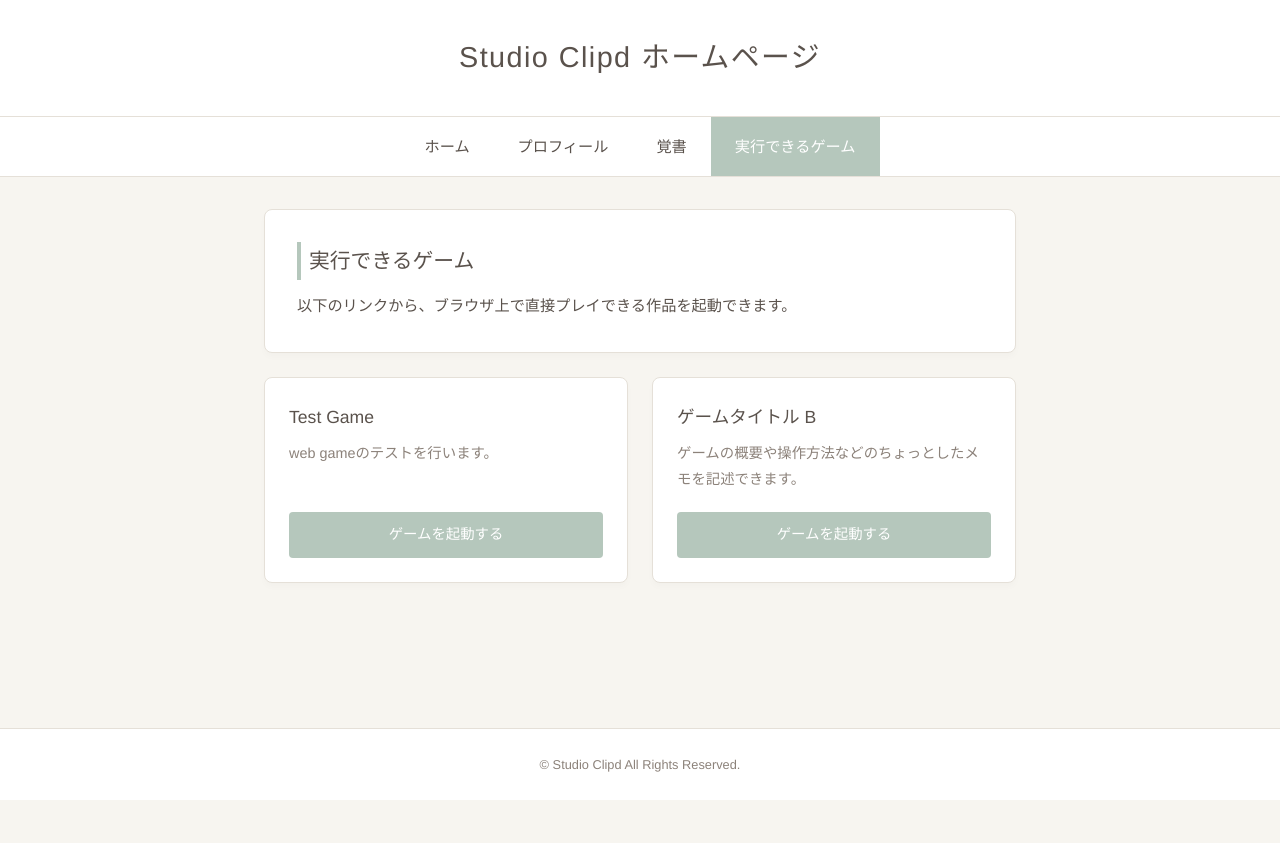
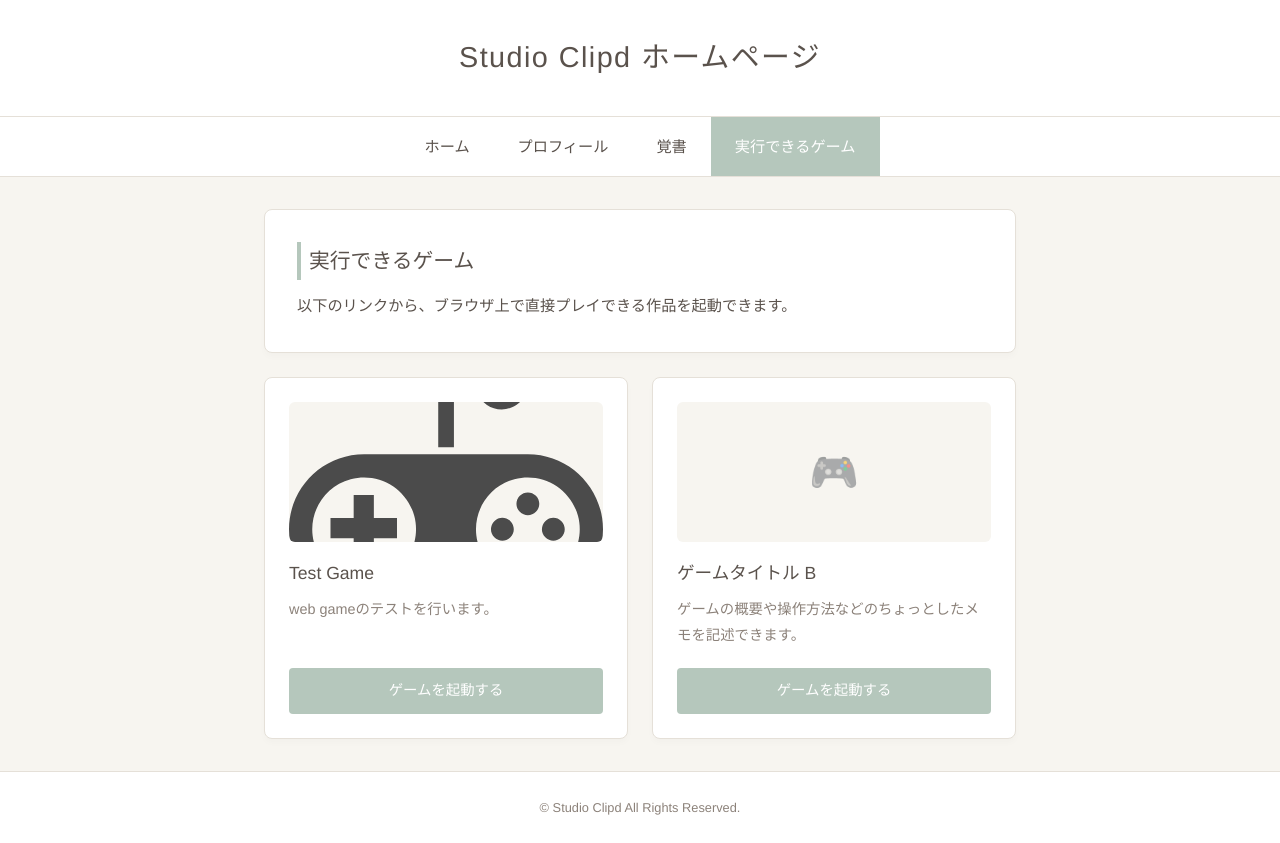
Before and after one commit to studioclips/studioclips.github.io, a plain HTML site: page games.html in a window 1280 px wide. Before the commit the page ends 800 px from the top, so only its background shows below. Drawn offline with Linux system fonts and the light colour scheme.

Commit message:
ゲームアイコンの追加

```diff
--- a/games.html
+++ b/games.html
@@ -32,7 +32,11 @@
 
       <!-- ゲームカード 1 -->
       <article class="game-card">
-        <div>
+        <div class="game-icon-container">
+          <img src="Games/TestGame/icon.svg" alt="ゲームタイトル A アイコン" class="game-icon" onerror="this.onerror=null; this.parentNode.innerHTML='<div class=\'game-icon-placeholder\'>🎮</div>';">
+        </div>
+
+        <div class="game-info">
           <h3>Test Game</h3>
           <p>web gameのテストを行います。</p>
         </div>
@@ -41,7 +45,11 @@
 
       <!-- ゲームカード 2 -->
       <article class="game-card">
-        <div>
+        <div class="game-icon-container">
+          <img src="＃" alt="ゲームタイトル B アイコン" class="game-icon" onerror="this.onerror=null; this.parentNode.innerHTML='<div class=\'game-icon-placeholder\'>🎮</div>';">
+        </div>
+
+        <div class="game-info">
           <h3>ゲームタイトル B</h3>
           <p>ゲームの概要や操作方法などのちょっとしたメモを記述できます。</p>
         </div>
--- a/style.css
+++ b/style.css
@@ -162,7 +162,6 @@ ul.memo-list li {
   padding: 1.5rem;
   display: flex;
   flex-direction: column;
-  justify-content: space-between;
   box-shadow: 0 4px 6px rgba(0, 0, 0, 0.02);
   transition: transform 0.2s ease, box-shadow 0.2s ease;
 }
@@ -170,6 +169,35 @@ ul.memo-list li {
 .game-card:hover {
   transform: translateY(-2px);
   box-shadow: 0 6px 12px rgba(0, 0, 0, 0.04);
+}
+
+/* ゲームアイコン画像エリア */
+.game-icon-container {
+  width: 100%;
+  height: 140px;
+  background-color: var(--bg-color);
+  border-radius: 6px;
+  overflow: hidden;
+  margin-bottom: 1rem;
+  display: flex;
+  align-items: center;
+  justify-content: center;
+}
+
+.game-icon {
+  width: 100%;
+  height: 100%;
+  object-fit: cover; /* 縦横比を崩さずエリア全体にフィット */
+}
+
+/* 画像が存在しない場合のフォールバック（絵文字表示） */
+.game-icon-placeholder {
+  font-size: 2.5rem;
+  opacity: 0.5;
+}
+
+.game-info {
+  flex-grow: 1;
 }
 
 .game-card h3 {
@@ -183,7 +211,6 @@ ul.memo-list li {
   font-size: 0.9rem;
   color: var(--sub-text);
   margin-bottom: 1.2rem;
-  flex-grow: 1;
 }
 
 /* ==================================================
```
Also changed, not shown: Games/TestGame/icon.svg (added).
